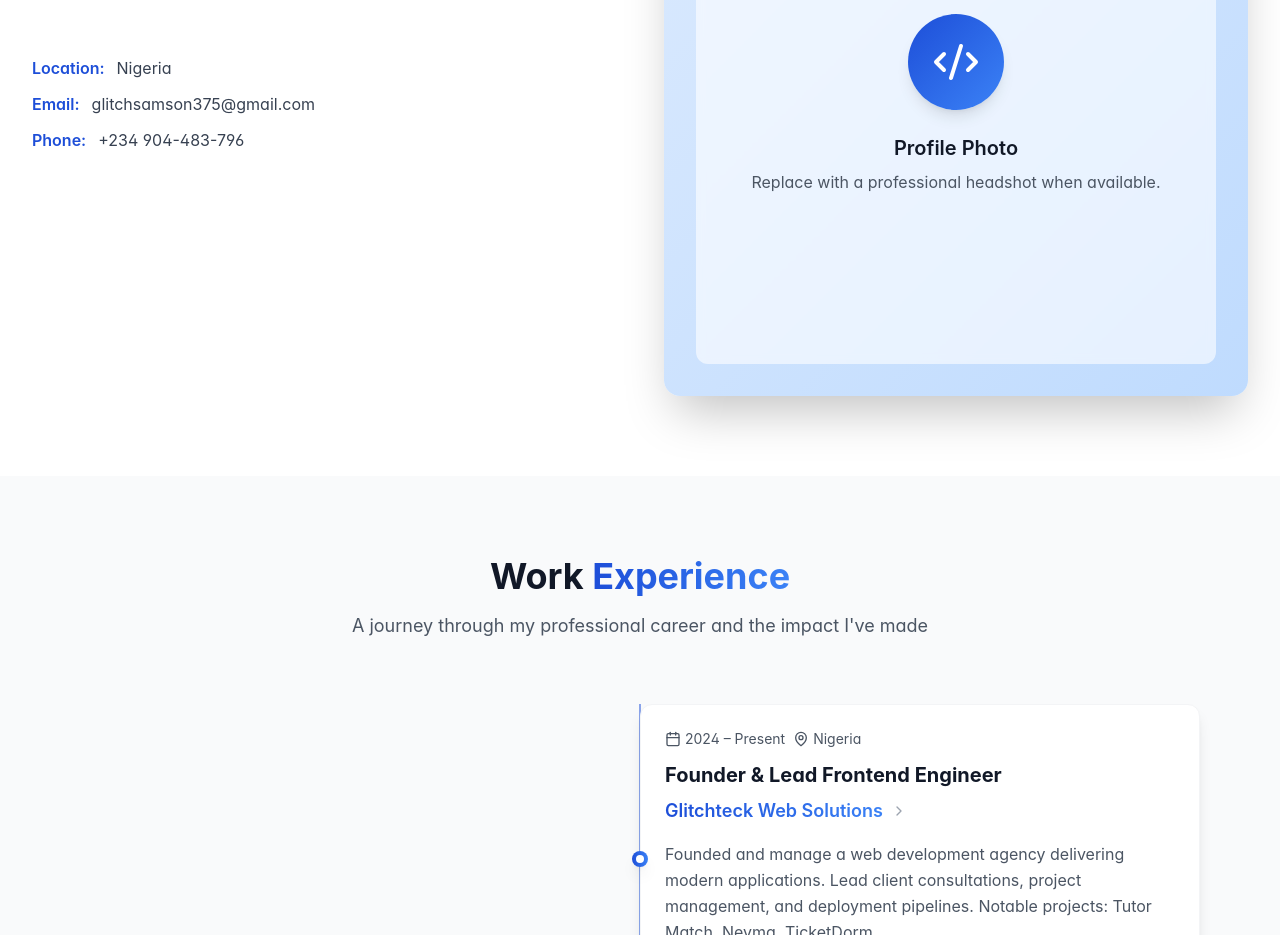
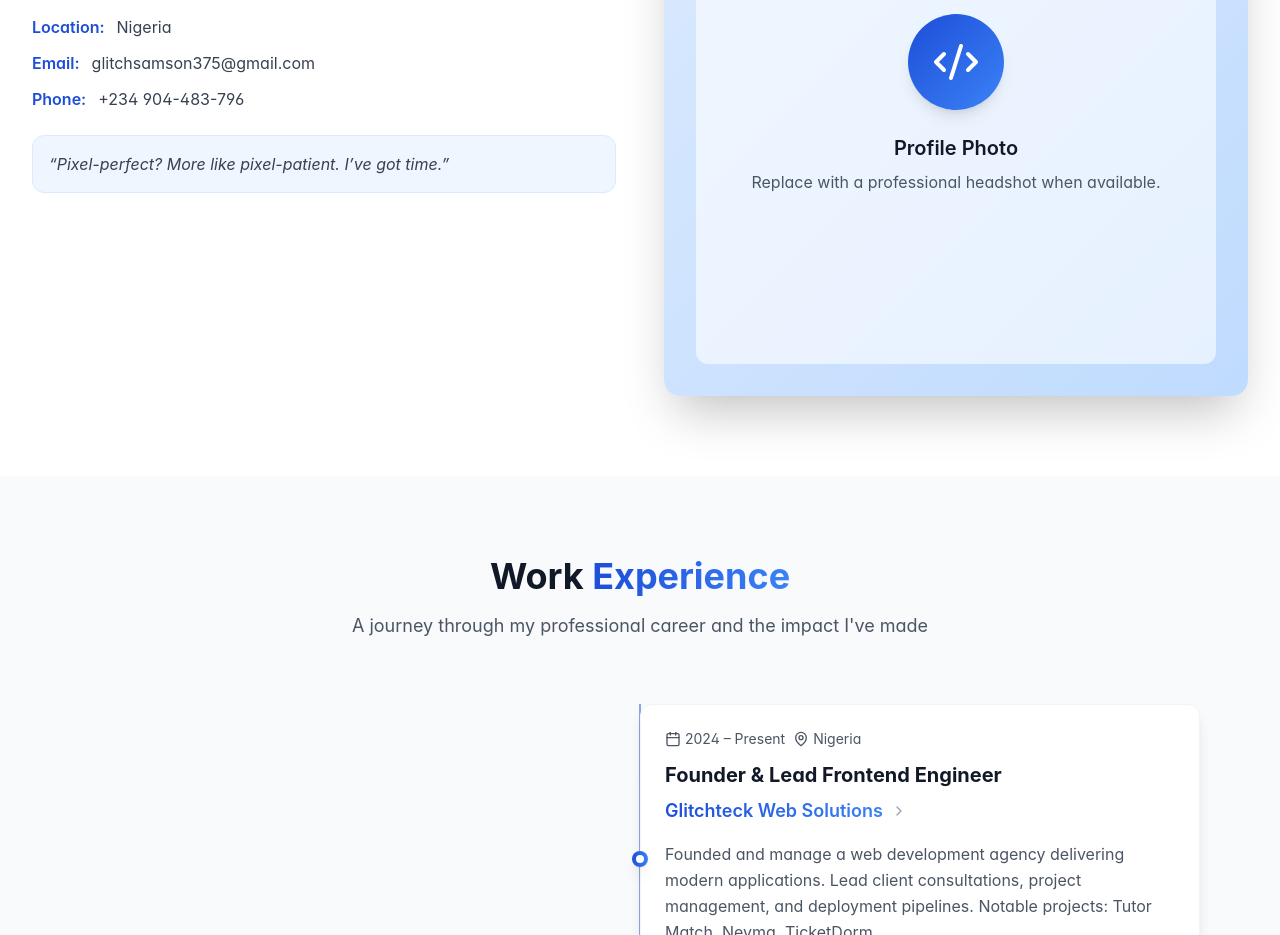
Before and after one commit to glitch-samson/Glitch-s-Portfolio, a React (Vite) app: page / in a window 1280 px wide. Shown: the part 1300-2235 px from the top of the page. Built offline with nearby package versions, Linux system fonts and the light colour scheme.

Commit message:
Insert rotating funny quote block in About
cgen-644b1da5ccf64f67a768d0ba676be908

```diff
--- a/src/components/About.jsx
+++ b/src/components/About.jsx
@@ -51,6 +51,9 @@ const About = () => {
                 </a>
               </div>
             </div>
+            <motion.div key={quoteIndex} initial={{ opacity: 0, y: 10 }} animate={{ opacity: 1, y: 0 }} transition={{ duration: 0.4 }} className="p-4 rounded-xl bg-accent-50 dark:bg-gray-800 border border-accent-100 dark:border-gray-700">
+              <p className="text-gray-700 dark:text-gray-300 italic">“{quotes[quoteIndex]}”</p>
+            </motion.div>
           </motion.div>
 
           {/* Visual */}
```
